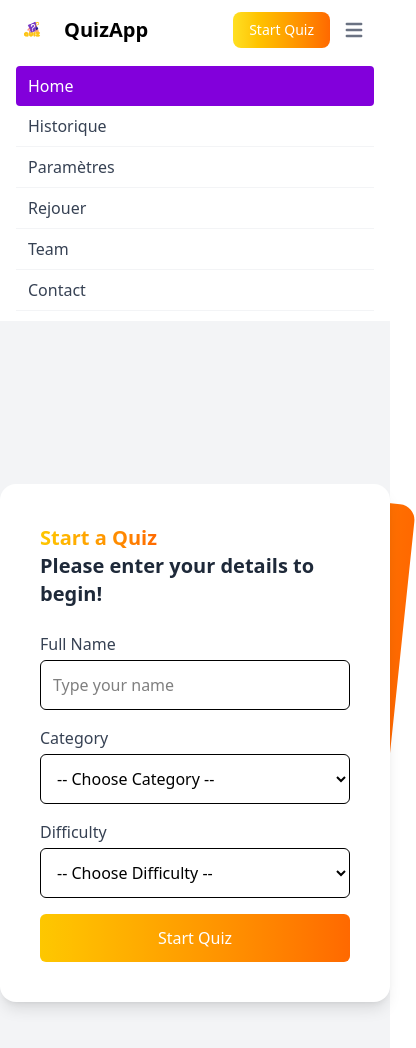
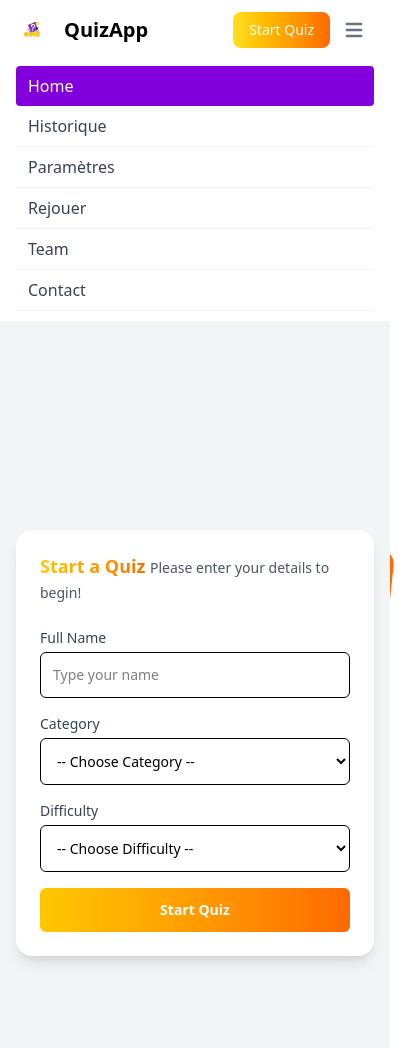
Before and after one commit to YoussefAitRais/Quiz, an Angular app: page /category in a window 390 px wide. Shown: the top 1048 px of the page, 416 px wide, since content can reach past the window. Built offline with nearby package versions, Linux system fonts and the light colour scheme.

Commit message:
category design

```diff
--- a/src/app/category/category.component.html
+++ b/src/app/category/category.component.html
@@ -1,29 +1,34 @@
-<body class="flex justify-center items-center min-h-screen bg-gray-100 dark:bg-gray-900">
+<body class="flex justify-center items-center min-h-screen bg-gray-100 dark:bg-gray-900 px-4 sm:px-6 lg:px-8">
 
-    <div class="relative p-10 bg-white dark:bg-gray-800 rounded-2xl shadow-lg max-w-lg w-full">
+  <div class="relative p-6 sm:p-8 lg:p-10 bg-white dark:bg-gray-800 rounded-2xl shadow-lg w-full max-w-md sm:max-w-lg">
     <!-- Decorative Gradient Background -->
     <div class="absolute inset-0 -z-10 transform rotate-6 bg-gradient-to-r from-yellow-400 to-orange-500 rounded-2xl"></div>
 
     <!-- Heading -->
-      <h2 class="text-xl font-semibold text-gray-800 dark:text-white">
-        <span class="font-bold text-transparent bg-clip-text bg-gradient-to-r from-yellow-400 to-orange-500">Start a Quiz</span>
-        <br>Please enter your details to begin!
+    <h2 class="text-lg sm:text-xl font-semibold text-gray-800 dark:text-white leading-snug">
+      <span class="font-bold text-transparent bg-clip-text bg-gradient-to-r from-yellow-400 to-orange-500">
+        Start a Quiz
+      </span>
+      <br class="hidden sm:block" />
+      <span class="text-sm sm:text-base font-normal text-gray-600 dark:text-gray-300">
+        Please enter your details to begin!
+      </span>
     </h2>
 
     <!-- Form -->
     <form class="mt-6 space-y-4">
       <!-- Name -->
       <div>
-          <label class="block font-medium text-gray-700 dark:text-gray-200">Full Name</label>
+        <label class="block font-medium text-gray-700 dark:text-gray-200 text-sm sm:text-base">Full Name</label>
         <input type="text" placeholder="Type your name" required
-                 class="w-full mt-1 p-3 border rounded-md focus:ring-2 focus:ring-yellow-500 outline-none dark:bg-gray-700 dark:text-white dark:border-gray-600">
+               class="w-full mt-1 p-3 border rounded-md focus:ring-2 focus:ring-yellow-500 outline-none dark:bg-gray-700 dark:text-white dark:border-gray-600 text-sm sm:text-base">
       </div>
 
       <!-- Category -->
       <div>
-          <label class="block font-medium text-gray-700 dark:text-gray-200">Category</label>
+        <label class="block font-medium text-gray-700 dark:text-gray-200 text-sm sm:text-base">Category</label>
         <select required
-                  class="w-full mt-1 p-3 border rounded-md focus:ring-2 focus:ring-yellow-500 outline-none dark:bg-gray-700 dark:text-white dark:border-gray-600">
+                class="w-full mt-1 p-3 border rounded-md focus:ring-2 focus:ring-yellow-500 outline-none dark:bg-gray-700 dark:text-white dark:border-gray-600 text-sm sm:text-base">
           <option value="">-- Choose Category --</option>
           <option value="9">General Knowledge</option>
           <option value="10">Entertainment: Books</option>
@@ -45,9 +50,9 @@
 
       <!-- Difficulty -->
       <div>
-          <label class="block font-medium text-gray-700 dark:text-gray-200">Difficulty</label>
+        <label class="block font-medium text-gray-700 dark:text-gray-200 text-sm sm:text-base">Difficulty</label>
         <select required
-                  class="w-full mt-1 p-3 border rounded-md focus:ring-2 focus:ring-yellow-500 outline-none dark:bg-gray-700 dark:text-white dark:border-gray-600">
+                class="w-full mt-1 p-3 border rounded-md focus:ring-2 focus:ring-yellow-500 outline-none dark:bg-gray-700 dark:text-white dark:border-gray-600 text-sm sm:text-base">
           <option value="">-- Choose Difficulty --</option>
           <option value="easy">Easy</option>
           <option value="medium">Medium</option>
@@ -57,7 +62,7 @@
 
       <!-- Button -->
       <button routerLink="/quizz" type="submit"
-                class="w-full py-3 text-white bg-gradient-to-r from-yellow-400 to-orange-500 rounded-md hover:opacity-90 transition">
+              class="w-full py-3 text-white bg-gradient-to-r from-yellow-400 to-orange-500 rounded-md hover:opacity-90 transition text-sm sm:text-base font-semibold">
         Start Quiz
       </button>
     </form>
--- a/src/app/quizz/quizz.component.html
+++ b/src/app/quizz/quizz.component.html
@@ -8,7 +8,7 @@
     </h2>
 
     <!-- Quiz Form -->
-    <form class="space-y-4">
+    <form class="space-y-4" >
       <!-- Option A -->
       <label class="flex items-start sm:items-center p-4 border border-yellow-400 rounded-md hover:bg-yellow-50 dark:hover:bg-yellow-200/10 cursor-pointer transition-all duration-200">
         <input type="radio" name="question1" value="a" class="mt-1 sm:mt-0 accent-yellow-500 w-5 h-5 sm:w-6 sm:h-6 mr-4">
```
Lines whose indentation alone changed are shown as unchanged.
